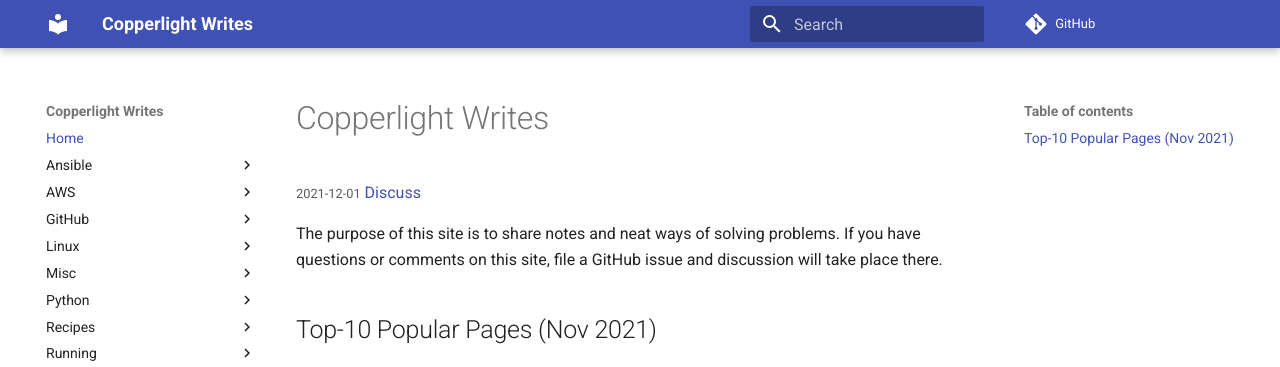
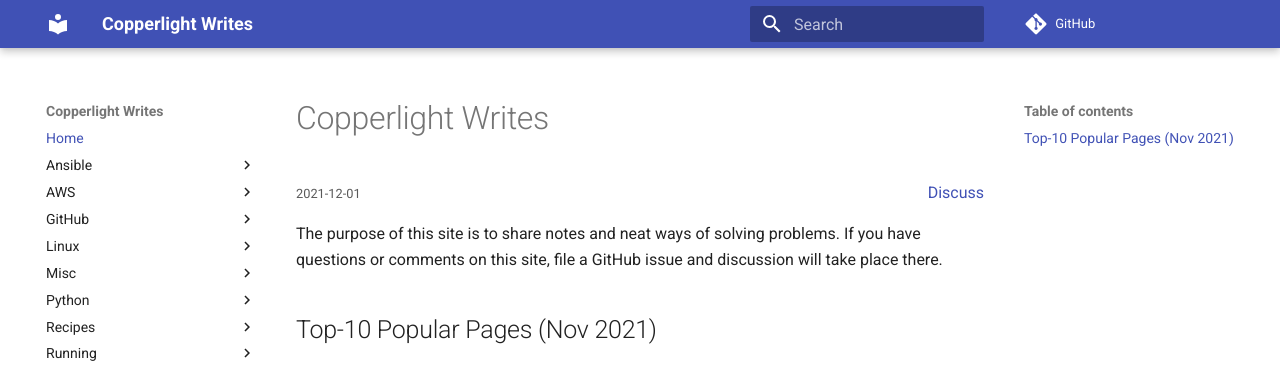
Before and after one commit to copperlight/copperlight.github.io, an MkDocs documentation site: the page built from docs/index.md, in a window 1280 px wide. Shown: the top 367 px of the page. Built offline with MkDocs 1.6.1 and Material for MkDocs 9.7.7, drawn with Linux system fonts in a browser that asks for light colours; comment, search, counter and statistics services are not loaded.

Commit message:
fix dicsuss button layout

```diff
--- a/docs/css/custom.css
+++ b/docs/css/custom.css
@@ -9,3 +9,5 @@ li.toctree-l3:first-child {
 code {
     font-family: Menlo, monospace;
 }
+
+.meta .discuss { float:right }
```
